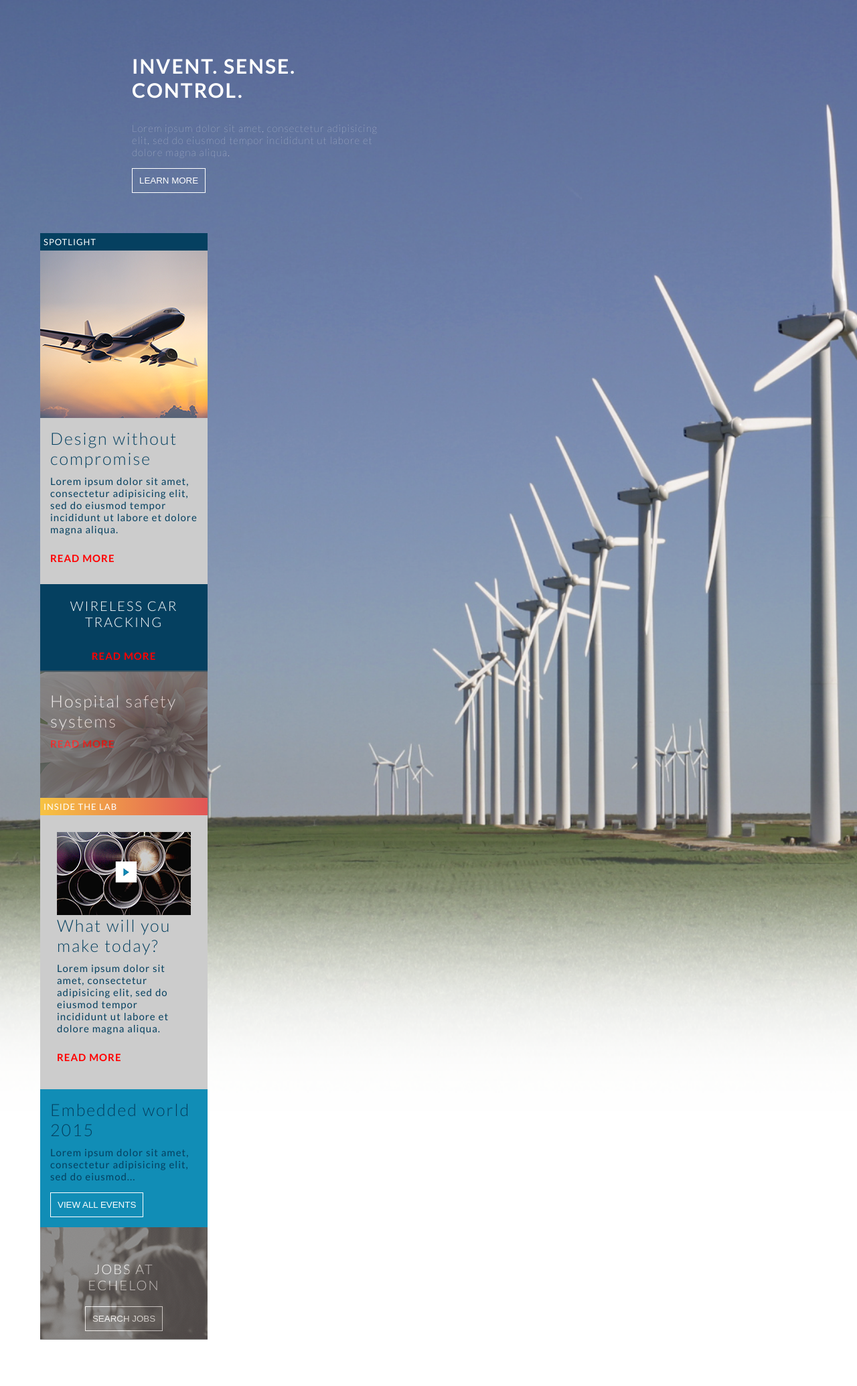
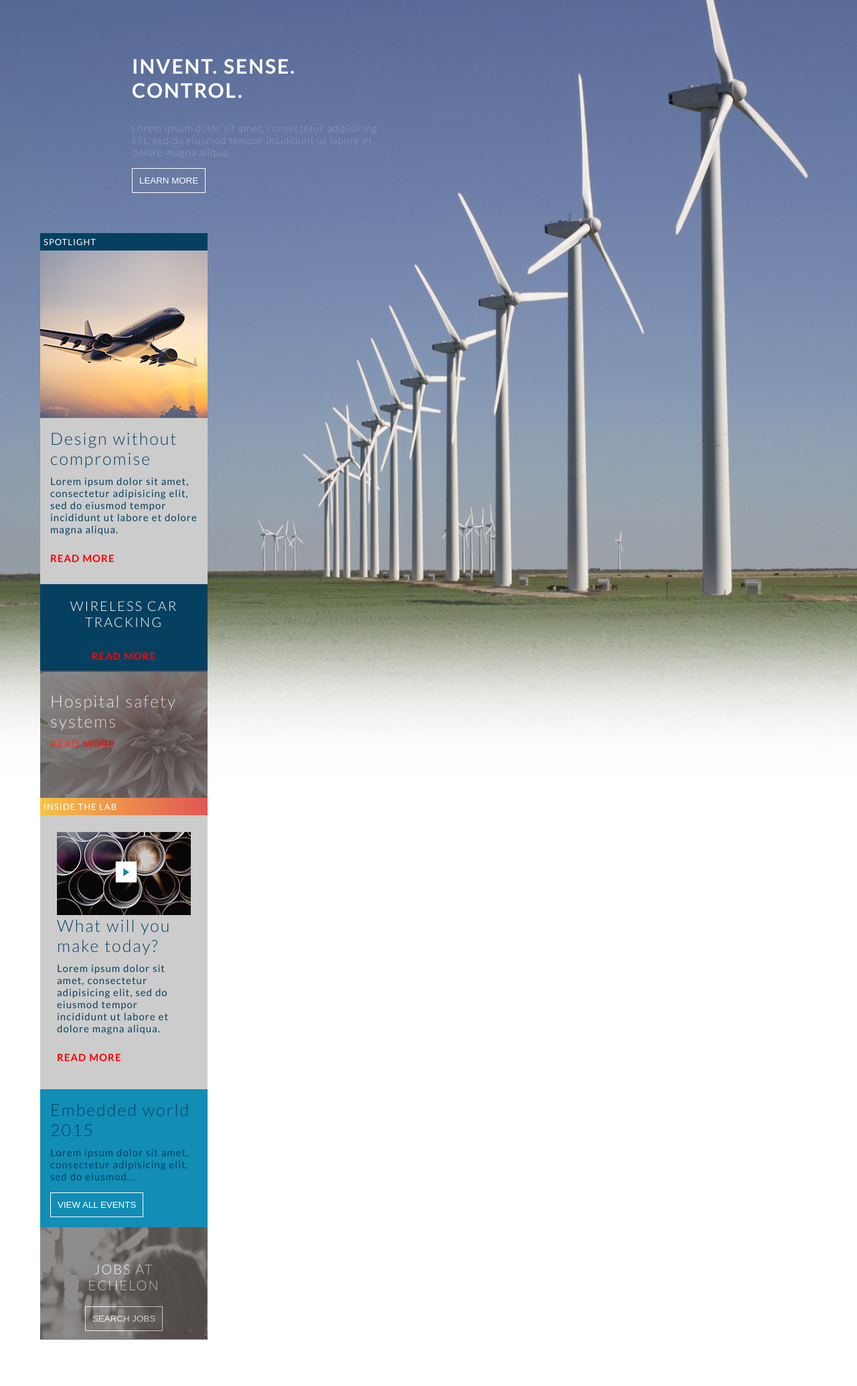
Before and after one commit to david-at-ocs/08-12-htmlcss-practice, a PHP site: page / in a window 1280 px wide. Shown: the part 40-2109 px from the top of the page at 67% size. Run offline with PHP 8.4, Linux system fonts and the light colour scheme.

Commit message:
changed bg image size to 140%

```diff
--- a/main.css
+++ b/main.css
@@ -197,7 +197,7 @@ mobile menu
 .container {
   background-image: url("img/background.png");
   background-repeat: no-repeat;
-  background-size: 200%;
+  background-size: 140%;
   padding: 60px;
 }
 
```
